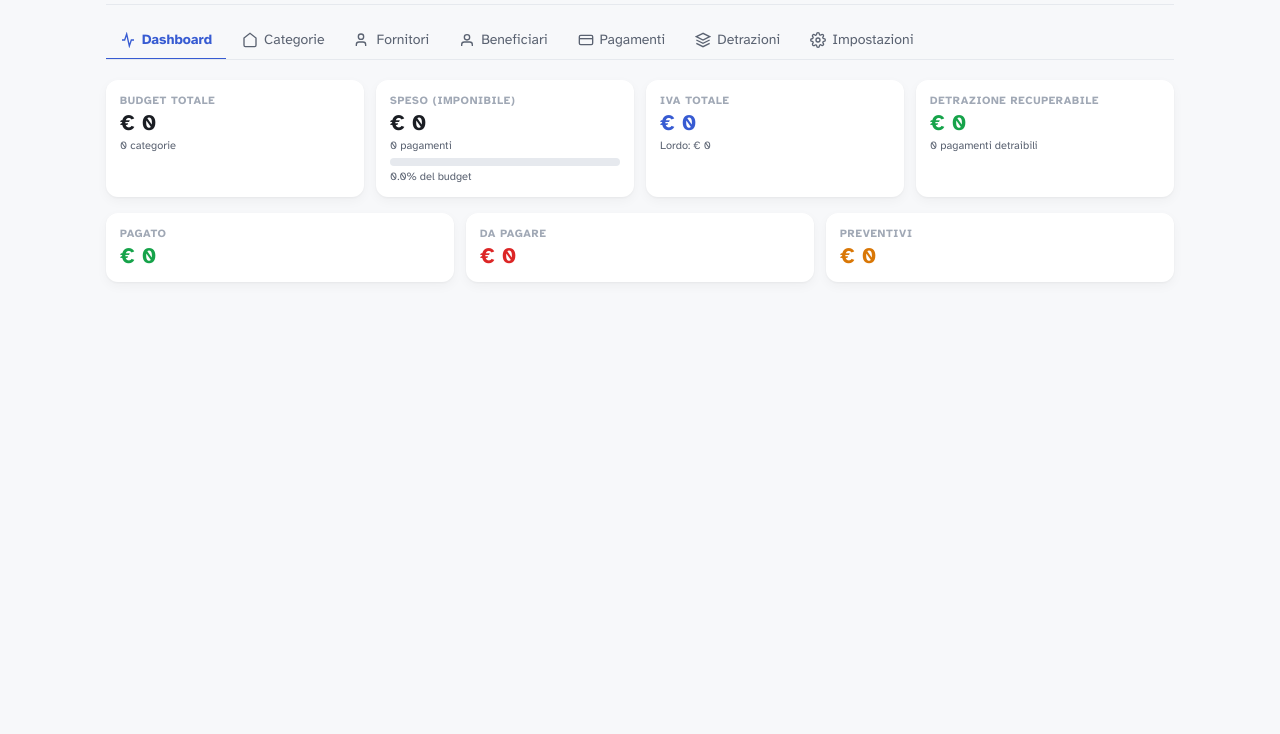
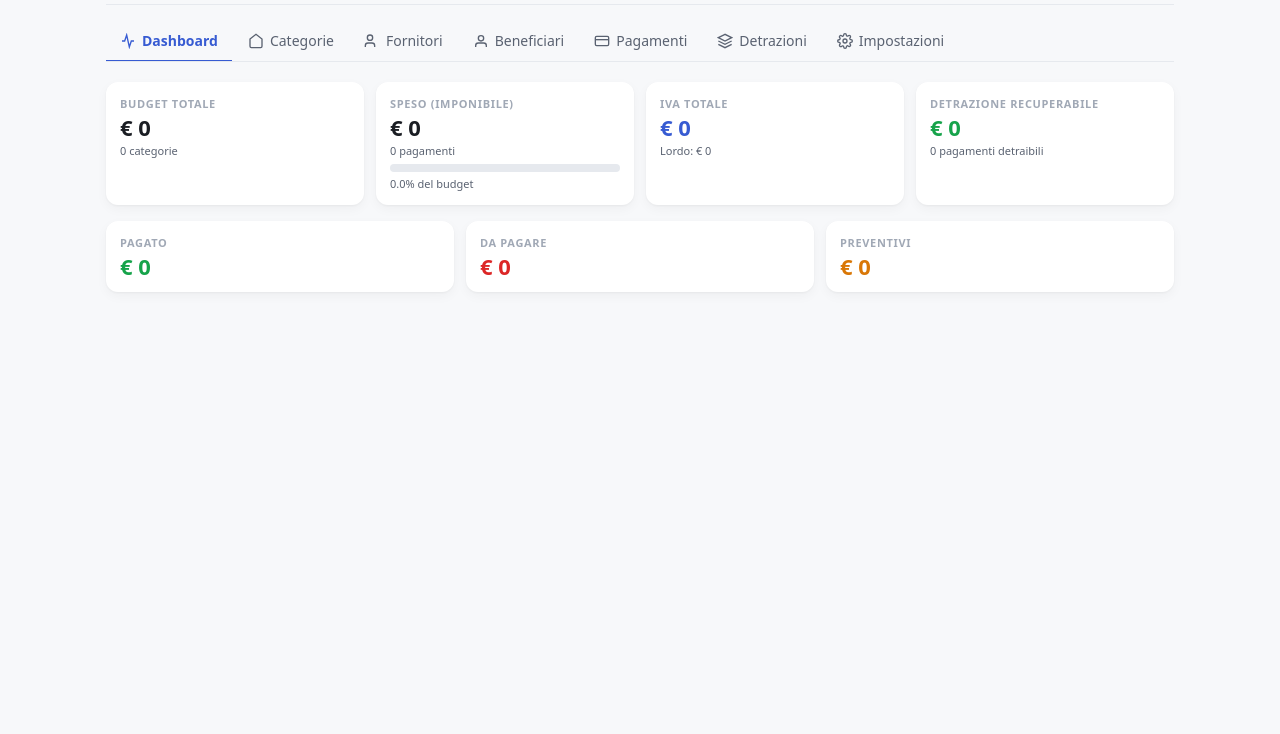
Before and after one commit to vitocalio/budget-ristrutturazione, a plain HTML site: page index.html in a window 1280 px wide. Shown: the part 66-800 px from the top of the page. Drawn offline with nearby package versions, Linux system fonts and the light colour scheme; some icons are missing.

Commit message:
Add files via upload

```diff
--- a/index.html
+++ b/index.html
@@ -11,7 +11,7 @@
 <title>Budget Ristrutturazione</title>
 <script src="https://cdnjs.cloudflare.com/ajax/libs/jszip/3.10.1/jszip.min.js"></script>
 <style>
-  @import url('https://fonts.googleapis.com/css2?family=Atkinson+Hyperlegible:ital,wght@0,400;0,700;1,400;1,700&display=swap');
+  @import url('https://cdn.jsdelivr.net/gh/IBM/plex@latest/IBM-Plex-Sans-SemiCondensed/css/ibm-plex-sans-semicondensed.css');
 
   * { box-sizing: border-box; -webkit-tap-highlight-color: transparent; }
 
@@ -38,7 +38,7 @@
     margin: 0; padding: 0;
     background: var(--bg);
     color: var(--ink);
-    font-family: 'Atkinson Hyperlegible', system-ui, -apple-system, sans-serif;
+    font-family: 'IBM Plex Sans SemiCondensed', system-ui, -apple-system, sans-serif;
     font-size: 15px;
     -webkit-font-smoothing: antialiased;
     overscroll-behavior-y: none;
```
